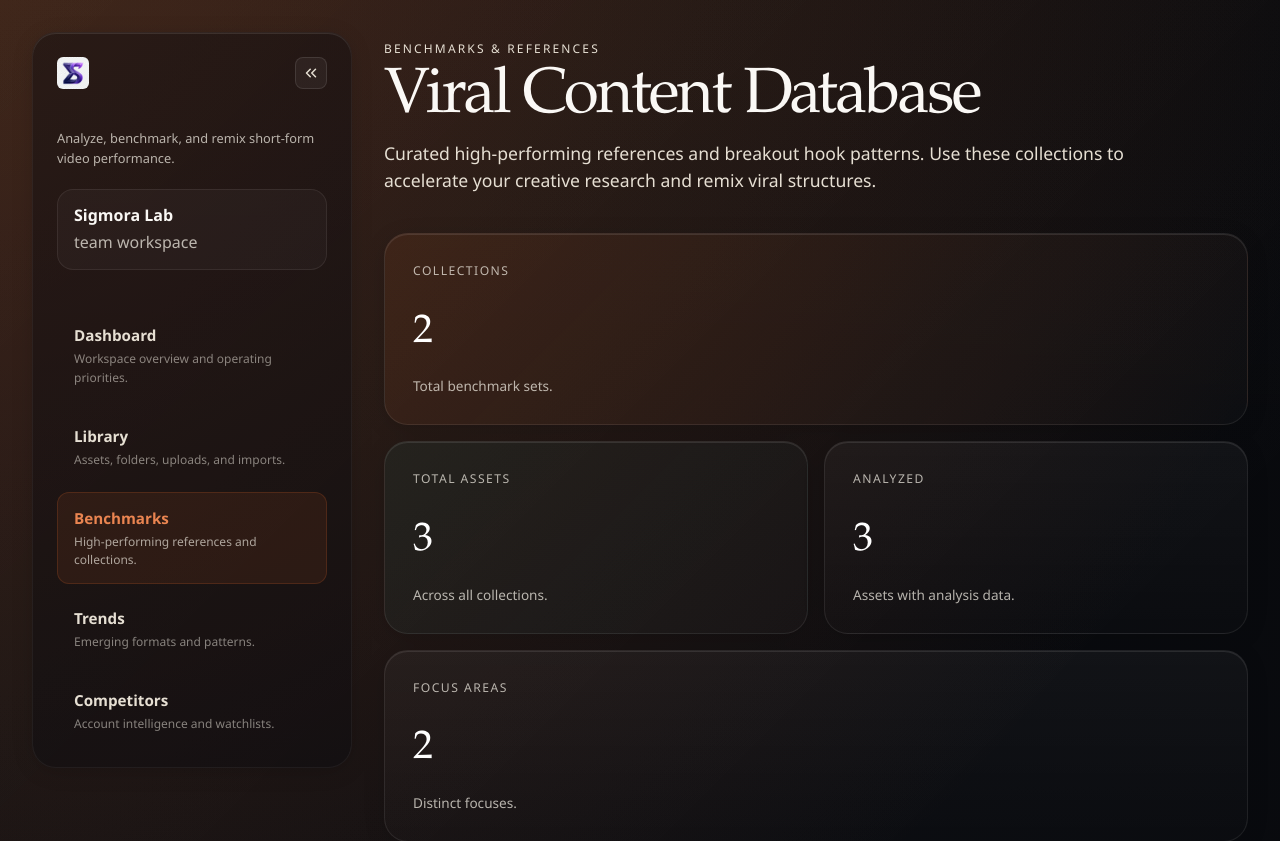
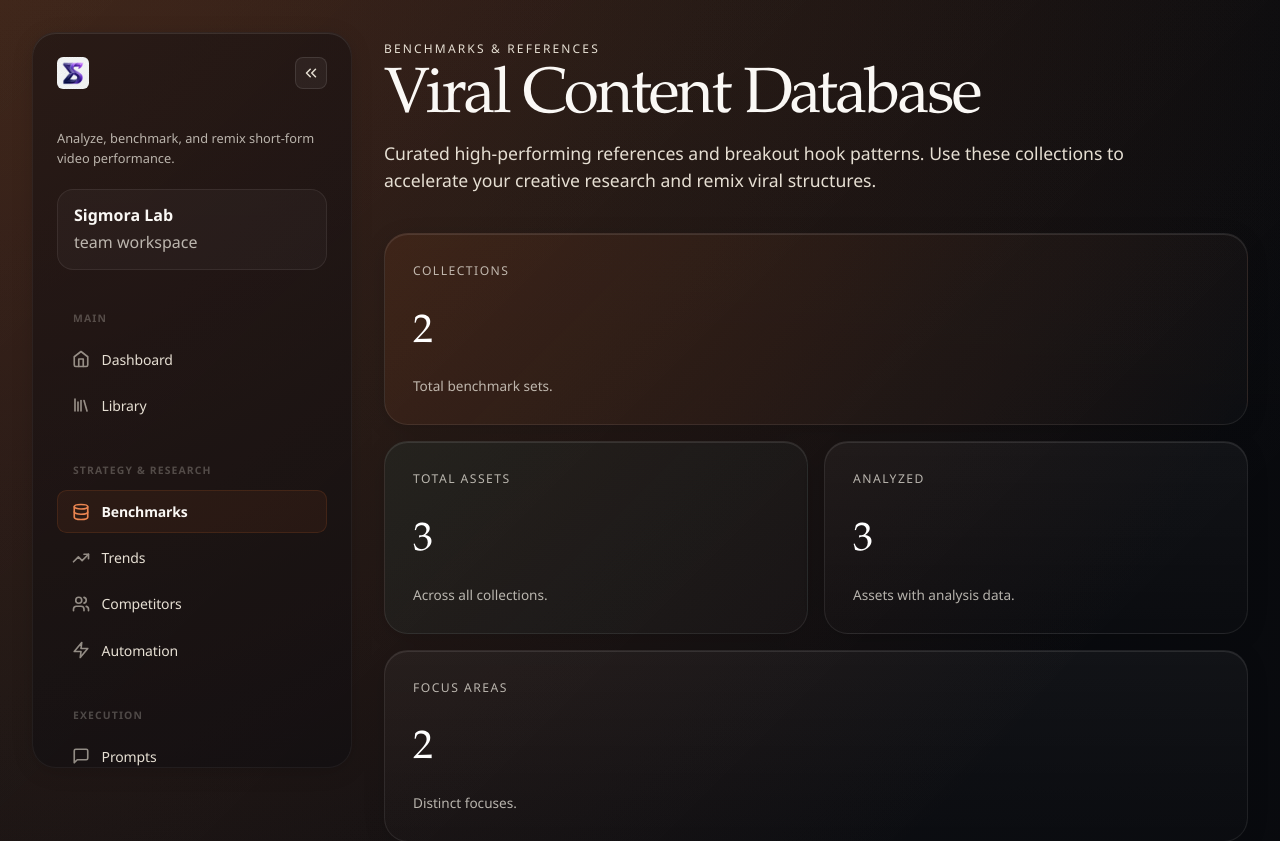
Before and after one commit to mlsniperpro/sigmora, a Next.js app: page /workspaces/sigmora-lab/benchmarks in a window 1280 px wide. Shown: the top 841 px of the page. Built offline with nearby package versions, Linux system fonts and the light colour scheme; no server answers.

Commit message:
style: categorize navigation and add SVG icons to sidebar

```diff
--- a/src/components/app-sidebar.tsx
+++ b/src/components/app-sidebar.tsx
@@ -5,7 +5,7 @@ import { usePathname } from 'next/navigation';
 import Link from 'next/link';
 import { UserButton } from '@/components/user-button';
 import type { Workspace } from '@/lib/domain';
-import { appNavigation } from '@/lib/navigation';
+import { groupedNavigation } from '@/lib/navigation';
 import { workspacePath } from '@/lib/workspace-routing';
 
 type AppSidebarProps = {
@@ -78,8 +78,23 @@ export function AppSidebar({ workspace }: AppSidebarProps) {
                 </div>
             )}
 
-            <nav className="nav-list" aria-label="Product Navigation" style={{ flex: 1, display: 'flex', flexDirection: 'column', gap: '0.5rem' }}>
-                {appNavigation.map((item) => {
+            {groupedNavigation.map((group, gIdx) => (
+                <div key={group.title} style={{ marginBottom: gIdx === groupedNavigation.length - 1 ? 0 : '1.25rem' }}>
+                    {!isCollapsed && (
+                        <p style={{
+                            fontSize: '0.65rem',
+                            fontWeight: 700,
+                            letterSpacing: '0.11em',
+                            color: 'rgba(245, 241, 232, 0.25)',
+                            textTransform: 'uppercase',
+                            marginBottom: '0.75rem',
+                            paddingLeft: '1rem'
+                        }}>
+                            {group.title}
+                        </p>
+                    )}
+                    <nav className="nav-list" aria-label={`Navigation group: ${group.title}`} style={{ display: 'flex', flexDirection: 'column', gap: '0.25rem' }}>
+                        {group.items.map((item) => {
                             const fullHref = workspacePath(workspace.slug, item.href.replace('/', ''));
                             const isActive = pathname === fullHref || pathname.startsWith(fullHref + '/');
 
@@ -87,33 +102,44 @@ export function AppSidebar({ workspace }: AppSidebarProps) {
                                 <Link
                                     key={item.href}
                                     href={fullHref}
-                            className="nav-card"
+                                    className="nav-link"
                                     style={{
-                                padding: isCollapsed ? '0.75rem' : '0.85rem 1rem',
-                                borderRadius: '0.75rem',
-                                transition: 'all 0.2s',
+                                        padding: isCollapsed ? '0.75rem' : '0.6rem 0.85rem',
+                                        borderRadius: '0.6rem',
+                                        transition: 'all 0.15s ease',
                                         display: 'flex',
-                                flexDirection: 'column',
-                                alignItems: isCollapsed ? 'center' : 'flex-start',
-                                textAlign: isCollapsed ? 'center' : 'left',
-                                background: isActive ? 'rgba(214,100,40,0.1)' : 'transparent',
-                                border: `1px solid ${isActive ? 'rgba(214,100,40,0.2)' : 'transparent'}`,
-                                color: isActive ? 'var(--color-paper-100)' : 'var(--color-paper-200)'
+                                        alignItems: 'center',
+                                        gap: '0.75rem',
+                                        background: isActive ? 'rgba(214,100,40,0.08)' : 'transparent',
+                                        border: `1px solid ${isActive ? 'rgba(214,100,40,0.15)' : 'transparent'}`,
+                                        color: isActive ? 'var(--color-paper-100)' : 'var(--color-paper-200)',
+                                        textDecoration: 'none'
                                     }}
                                     title={isCollapsed ? item.label : ""}
                                 >
-                            {isCollapsed ? (
-                                <span style={{ fontSize: '1.2rem', color: isActive ? 'var(--color-accent-400)' : 'inherit' }}>{item.label[0]}</span>
-                            ) : (
-                                <>
-                                    <span style={{ fontSize: '0.95rem', color: isActive ? 'var(--color-accent-400)' : 'inherit' }}>{item.label}</span>
-                                    <p style={{ fontSize: '0.75rem', marginTop: '0.2rem', opacity: isActive ? 0.9 : 0.7 }}>{item.description}</p>
-                                </>
+                                    <span style={{
+                                        display: 'flex',
+                                        color: isActive ? 'var(--color-accent-400)' : 'inherit',
+                                        opacity: isActive ? 1 : 0.6
+                                    }}>
+                                        <NavIcon name={item.icon} size={isCollapsed ? 20 : 18} />
+                                    </span>
+
+                                    {!isCollapsed && (
+                                        <span style={{
+                                            fontSize: '0.875rem',
+                                            fontWeight: isActive ? 600 : 450,
+                                            letterSpacing: '-0.01em'
+                                        }}>
+                                            {item.label}
+                                        </span>
                                     )}
                                 </Link>
                             );
                         })}
                     </nav>
+                </div>
+            ))}
 
             <div className="sidebar-footer" style={{ marginTop: 'auto', paddingTop: '1rem', display: 'flex', justifyContent: 'center' }}>
                 <UserButton />
@@ -121,3 +147,26 @@ export function AppSidebar({ workspace }: AppSidebarProps) {
         </aside>
     );
 }
+
+function NavIcon({ name, size = 18 }: { name: string; size?: number }) {
+    const icons: Record<string, React.ReactNode> = {
+        home: <svg width={size} height={size} viewBox="0 0 24 24" fill="none" stroke="currentColor" strokeWidth="2.2" strokeLinecap="round" strokeLinejoin="round"><path d="m3 9 9-7 9 7v11a2 2 0 0 1-2 2H5a2 2 0 0 1-2-2z"></path><polyline points="9 22 9 12 15 12 15 22"></polyline></svg>,
+        library: <svg width={size} height={size} viewBox="0 0 24 24" fill="none" stroke="currentColor" strokeWidth="2.2" strokeLinecap="round" strokeLinejoin="round"><path d="m16 6 4 14"></path><path d="M12 6v14"></path><path d="M8 8v12"></path><path d="M4 4v16"></path></svg>,
+        database: <svg width={size} height={size} viewBox="0 0 24 24" fill="none" stroke="currentColor" strokeWidth="2.2" strokeLinecap="round" strokeLinejoin="round"><ellipse cx="12" cy="5" rx="9" ry="3"></ellipse><path d="M21 12c0 1.66-4 3-9 3s-9-1.34-9-3"></path><path d="M3 5v14c0 1.66 4 3 9 3s9-1.34 9-3V5"></path></svg>,
+        trending: <svg width={size} height={size} viewBox="0 0 24 24" fill="none" stroke="currentColor" strokeWidth="2.2" strokeLinecap="round" strokeLinejoin="round"><polyline points="22 7 13.5 15.5 8.5 10.5 2 17"></polyline><polyline points="16 7 22 7 22 13"></polyline></svg>,
+        users: <svg width={size} height={size} viewBox="0 0 24 24" fill="none" stroke="currentColor" strokeWidth="2.2" strokeLinecap="round" strokeLinejoin="round"><path d="M16 21v-2a4 4 0 0 0-4-4H6a4 4 0 0 0-4 4v2"></path><circle cx="9" cy="7" r="4"></circle><path d="M22 21v-2a4 4 0 0 0-3-3.87"></path><path d="M16 3.13a4 4 0 0 1 0 7.75"></path></svg>,
+        zap: <svg width={size} height={size} viewBox="0 0 24 24" fill="none" stroke="currentColor" strokeWidth="2.2" strokeLinecap="round" strokeLinejoin="round"><polygon points="13 2 3 14 12 14 11 22 21 10 12 10 13 2"></polygon></svg>,
+        message: <svg width={size} height={size} viewBox="0 0 24 24" fill="none" stroke="currentColor" strokeWidth="2.2" strokeLinecap="round" strokeLinejoin="round"><path d="M21 15a2 2 0 0 1-2 2H7l-4 4V5a2 2 0 0 1 2-2h14a2 2 0 0 1 2 2z"></path></svg>,
+        book: <svg width={size} height={size} viewBox="0 0 24 24" fill="none" stroke="currentColor" strokeWidth="2.2" strokeLinecap="round" strokeLinejoin="round"><path d="M4 19.5A2.5 2.5 0 0 1 6.5 17H20"></path><path d="M6.5 2H20v20H6.5A2.5 2.5 0 0 1 4 19.5v-15A2.5 2.5 0 0 1 6.5 2z"></path></svg>,
+        cpu: <svg width={size} height={size} viewBox="0 0 24 24" fill="none" stroke="currentColor" strokeWidth="2.2" strokeLinecap="round" strokeLinejoin="round"><rect x="4" y="4" width="16" height="16" rx="2" ry="2"></rect><rect x="9" y="9" width="6" height="6"></rect><line x1="9" y1="1" x2="9" y2="4"></line><line x1="15" y1="1" x2="15" y2="4"></line><line x1="9" y1="20" x2="9" y2="23"></line><line x1="15" y1="20" x2="15" y2="23"></line><line x1="20" y1="9" x2="23" y2="9"></line><line x1="20" y1="15" x2="23" y2="15"></line><line x1="1" y1="9" x2="4" y2="9"></line><line x1="1" y1="15" x2="4" y2="15"></line></svg>,
+        layers: <svg width={size} height={size} viewBox="0 0 24 24" fill="none" stroke="currentColor" strokeWidth="2.2" strokeLinecap="round" strokeLinejoin="round"><polygon points="12 2 2 7 12 12 22 7 12 2"></polygon><polyline points="2 17 12 22 22 17"></polyline><polyline points="2 12 12 17 22 12"></polyline></svg>,
+        shield: <svg width={size} height={size} viewBox="0 0 24 24" fill="none" stroke="currentColor" strokeWidth="2.2" strokeLinecap="round" strokeLinejoin="round"><path d="M12 22s8-4 8-10V5l-8-3-8 3v7c0 6 8 10 8 10z"></path></svg>,
+        rocket: <svg width={size} height={size} viewBox="0 0 24 24" fill="none" stroke="currentColor" strokeWidth="2.2" strokeLinecap="round" strokeLinejoin="round"><path d="M4.5 16.5c-1.5 1.26-2 5-2 5s3.74-.5 5-2c.71-.84.7-2.13-.09-2.91a2.18 2.18 0 0 0-2.91-.09z"></path><path d="m12 15-3-3a22 22 0 0 1 2-3.95A12.88 12.88 0 0 1 22 2c0 2.72-.78 7.5-6 11a22.35 22.35 0 0 1-4 2z"></path><path d="M9 12H4s.55-3.03 2-5c1.62-2.2 5-3 5-3l1 1"></path><path d="M12 15v5s3.03-.55 5-2c2.2-1.62 3-5 3-5l-1-1"></path><line x1="11.5" y1="15.5" x2="15.5" y2="11.5"></line></svg>,
+        share: <svg width={size} height={size} viewBox="0 0 24 24" fill="none" stroke="currentColor" strokeWidth="2.2" strokeLinecap="round" strokeLinejoin="round"><path d="M4 12v8a2 2 0 0 0 2 2h12a2 2 0 0 0 2-2v-8"></path><polyline points="16 6 12 2 8 6"></polyline><line x1="12" y1="2" x2="12" y2="15"></line></svg>,
+        globe: <svg width={size} height={size} viewBox="0 0 24 24" fill="none" stroke="currentColor" strokeWidth="2.2" strokeLinecap="round" strokeLinejoin="round"><circle cx="12" cy="12" r="10"></circle><line x1="2" y1="12" x2="22" y2="12"></line><path d="M12 2a15.3 15.3 0 0 1 4 10 15.3 15.3 0 0 1-4 10 15.3 15.3 0 0 1-4-10 15.3 15.3 0 0 1 4-10z"></path></svg>,
+        'bar-chart': <svg width={size} height={size} viewBox="0 0 24 24" fill="none" stroke="currentColor" strokeWidth="2.2" strokeLinecap="round" strokeLinejoin="round"><line x1="12" y1="20" x2="12" y2="10"></line><line x1="18" y1="20" x2="18" y2="4"></line><line x1="6" y1="20" x2="6" y2="16"></line></svg>,
+        settings: <svg width={size} height={size} viewBox="0 0 24 24" fill="none" stroke="currentColor" strokeWidth="2.2" strokeLinecap="round" strokeLinejoin="round"><circle cx="12" cy="12" r="3"></circle><path d="M19.4 15a1.65 1.65 0 0 0 .33 1.82l.06.06a2 2 0 0 1 0 2.83 2 2 0 0 1-2.83 0l-.06-.06a1.65 1.65 0 0 0-1.82-.33 1.65 1.65 0 0 0-1 1.51V21a2 2 0 0 1-2 2 2 2 0 0 1-2-2v-.09A1.65 1.65 0 0 0 9 19.4a1.65 1.65 0 0 0-1.82.33l-.06.06a2 2 0 0 1-2.83 0 2 2 0 0 1 0-2.83l.06-.06a1.65 1.65 0 0 0 .33-1.82 1.65 1.65 0 0 0-1.51-1H3a2 2 0 0 1-2-2 2 2 0 0 1 2-2h.09A1.65 1.65 0 0 0 4.6 9a1.65 1.65 0 0 0-.33-1.82l-.06-.06a2 2 0 0 1 0-2.83 2 2 0 0 1 2.83 0l.06.06a1.65 1.65 0 0 0 1.82.33 1.65 1.65 0 0 0 1-1.51V3a2 2 0 0 1 2-2 2 2 0 0 1 2 2v.09a1.65 1.65 0 0 0 1 1.51 1.65 1.65 0 0 0 1.82-.33l.06-.06a2 2 0 0 1 2.83 0 2 2 0 0 1 0 2.83l-.06.06a1.65 1.65 0 0 0-.33 1.82 1.65 1.65 0 0 0 1.51 1H21a2 2 0 0 1 2 2 2 2 0 0 1-2 2h-.09a1.65 1.65 0 0 0-1.51 1z"></path></svg>,
+    };
+
+    return icons[name] || icons.home;
+}
--- a/src/lib/navigation.ts
+++ b/src/lib/navigation.ts
@@ -2,87 +2,56 @@ export type AppNavItem = {
   href: string;
   label: string;
   description: string;
+  icon: string;
 };
 
-export const appNavigation: AppNavItem[] = [
+export type AppNavGroup = {
+  title: string;
+  items: AppNavItem[];
+};
+
+export const groupedNavigation: AppNavGroup[] = [
   {
-    href: '/dashboard',
-    label: 'Dashboard',
-    description: 'Workspace overview and operating priorities.',
+    title: 'Main',
+    items: [
+      { href: '/dashboard', label: 'Dashboard', description: 'Overview and priorities.', icon: 'home' },
+      { href: '/library', label: 'Library', description: 'Assets and uploads.', icon: 'library' },
+    ]
   },
   {
-    href: '/library',
-    label: 'Library',
-    description: 'Assets, folders, uploads, and imports.',
+    title: 'Strategy & Research',
+    items: [
+      { href: '/benchmarks', label: 'Benchmarks', description: 'Viral reference database.', icon: 'database' },
+      { href: '/trends', label: 'Trends', description: 'Emerging patterns.', icon: 'trending' },
+      { href: '/competitors', label: 'Competitors', description: 'Account watchlists.', icon: 'users' },
+      { href: '/automation', label: 'Automation', description: 'Autopilot research.', icon: 'zap' },
+    ]
   },
   {
-    href: '/benchmarks',
-    label: 'Benchmarks',
-    description: 'High-performing references and collections.',
+    title: 'Execution',
+    items: [
+      { href: '/prompts', label: 'Prompts', description: 'Generation formulas.', icon: 'message' },
+      { href: '/playbooks', label: 'Playbooks', description: 'Creative workflows.', icon: 'book' },
+      { href: '/jobs', label: 'Jobs', description: 'Remix and analysis.', icon: 'cpu' },
+      { href: '/compare', label: 'Compare', description: 'Variant comparison.', icon: 'layers' },
+      { href: '/originality', label: 'Originality', description: 'Brand-fit checks.', icon: 'shield' },
+    ]
   },
   {
-    href: '/trends',
-    label: 'Trends',
-    description: 'Emerging formats and patterns.',
+    title: 'Distribution',
+    items: [
+      { href: '/campaigns', label: 'Campaigns', description: 'Platform campaigns.', icon: 'rocket' },
+      { href: '/publishing', label: 'Publishing', description: 'Post scheduling.', icon: 'share' },
+      { href: '/cms', label: 'CMS', description: 'Blog and owned-media.', icon: 'globe' },
+    ]
   },
   {
-    href: '/competitors',
-    label: 'Competitors',
-    description: 'Account intelligence and watchlists.',
-  },
-  {
-    href: '/prompts',
-    label: 'Prompts',
-    description: 'Generation formulas and analytics.',
-  },
-  {
-    href: '/playbooks',
-    label: 'Playbooks',
-    description: 'Reusable creative workflows.',
-  },
-  {
-    href: '/jobs',
-    label: 'Jobs',
-    description: 'Analysis and remix queues.',
-  },
-  {
-    href: '/campaigns',
-    label: 'Campaigns',
-    description: 'Multi-platform publishing campaigns.',
-  },
-  {
-    href: '/automation',
-    label: 'Automation',
-    description: 'Watchlists and autopilot research.',
-  },
-  {
-    href: '/publishing',
-    label: 'Publishing',
-    description: 'Queue, schedule, and track posts.',
-  },
-  {
-    href: '/cms',
-    label: 'CMS',
-    description: 'Blog and owned-media publishing.',
-  },
-  {
-    href: '/compare',
-    label: 'Compare',
-    description: 'Side-by-side variant comparison.',
-  },
-  {
-    href: '/originality',
-    label: 'Originality',
-    description: 'Brand-fit and originality checks.',
-  },
-  {
-    href: '/analytics',
-    label: 'Analytics',
-    description: 'Creative outcomes and performance.',
-  },
-  {
-    href: '/settings',
-    label: 'Settings',
-    description: 'Accounts, approvals, and config.',
-  },
+    title: 'Management',
+    items: [
+      { href: '/analytics', label: 'Analytics', description: 'Global performance.', icon: 'bar-chart' },
+      { href: '/settings', label: 'Settings', description: 'Accounts and config.', icon: 'settings' },
+    ]
+  }
 ];
+
+export const appNavigation: AppNavItem[] = groupedNavigation.flatMap(g => g.items);
```
Lines whose indentation alone changed are shown as unchanged.
